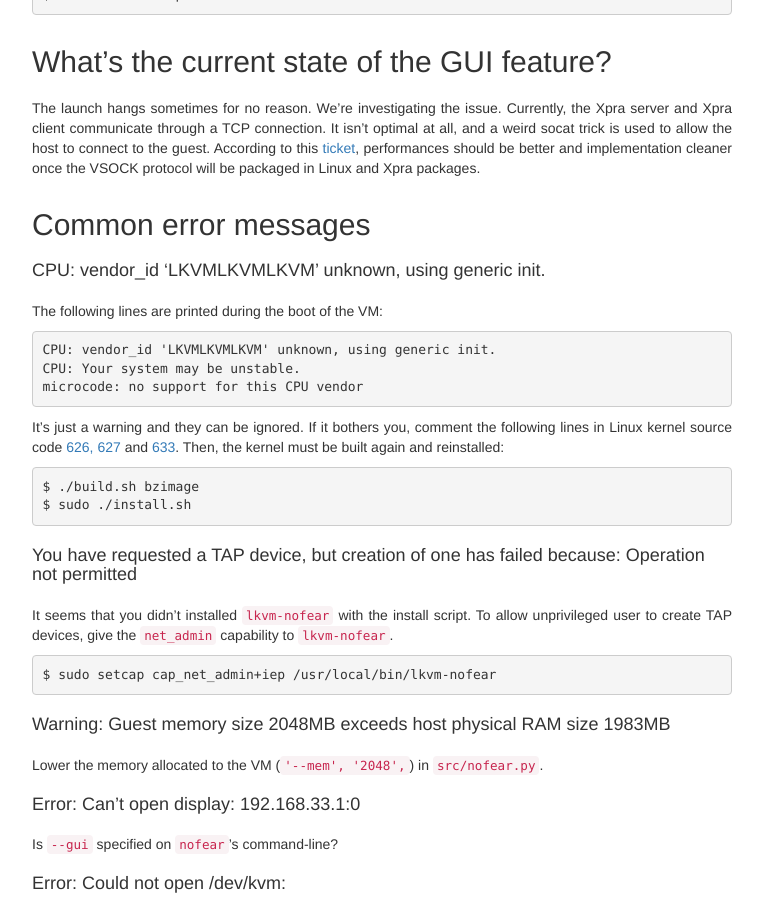
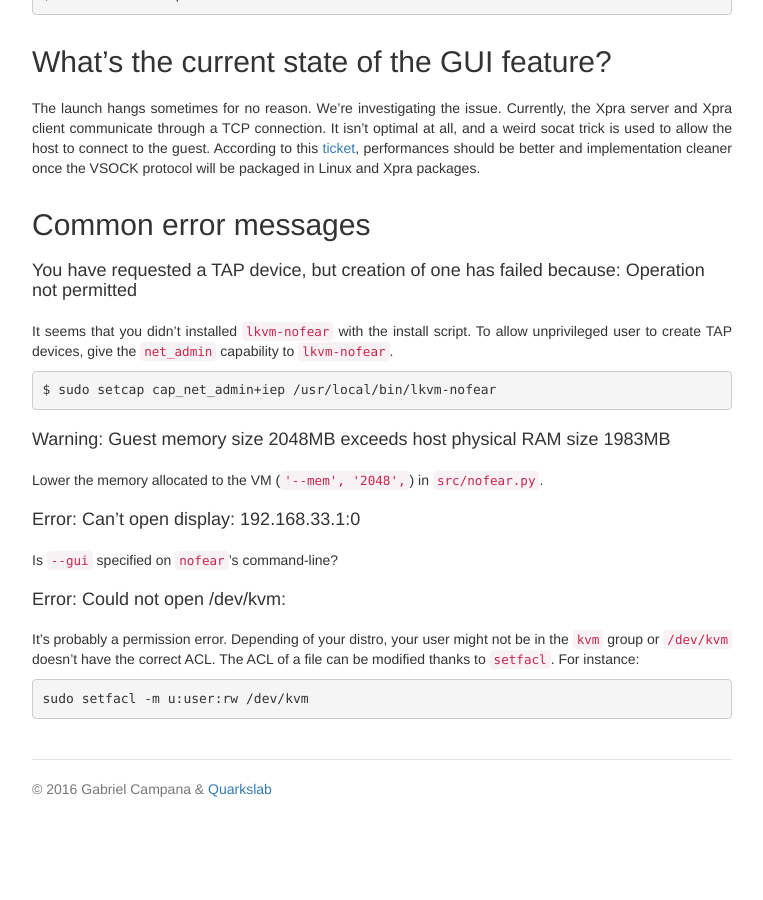
Before and after one commit to cappsule/nofear, a Jekyll site: the page built from docs/faq.md, in a window 1280 px wide and 900 px high, scrolled down 1088 px. Shown: the whole window, without its empty margins (258-1021 px from the left). Built offline with Jekyll 4.4.1, drawn with Linux system fonts in a browser that asks for light colours; after the commit the page ends 1917 px from its top, so only the background shows below that.

Commit message:
add a kernel patch to comment out a few error messages in the VMs

```diff
--- a/docs/faq.md
+++ b/docs/faq.md
@@ -77,25 +77,6 @@ Xpra packages.
 
 ## Common error messages
 
-#### CPU: vendor_id 'LKVMLKVMLKVM' unknown, using generic init.
-
-The following lines are printed during the boot of the VM:
-
-    CPU: vendor_id 'LKVMLKVMLKVM' unknown, using generic init.
-    CPU: Your system may be unstable.
-    microcode: no support for this CPU vendor
-
-It's just a warning and they can be ignored. If it bothers you, comment the
-following lines in Linux kernel source code
-[626, 627](https://git.kernel.org/cgit/linux/kernel/git/torvalds/linux.git/tree/arch/x86/kernel/cpu/common.c?id=2b3061c77ce7e429b25a25560ba088e8e7193a67#n626)
-and
-[633](https://git.kernel.org/cgit/linux/kernel/git/torvalds/linux.git/tree/arch/x86/kernel/cpu/microcode/core.c?id=2b3061c77ce7e429b25a25560ba088e8e7193a67#n633).
-Then, the kernel must be built again and reinstalled:
-
-    $ ./build.sh bzimage
-    $ sudo ./install.sh
-
-
 #### You have requested a TAP device, but creation of one has failed because: Operation not permitted
 
 It seems that you didn't installed `lkvm-nofear` with the install script. To
```
Also changed, not shown: docs/index.md (+1 -5 lines), 4 other files.
